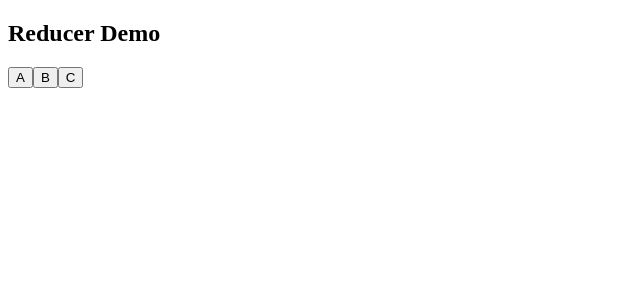
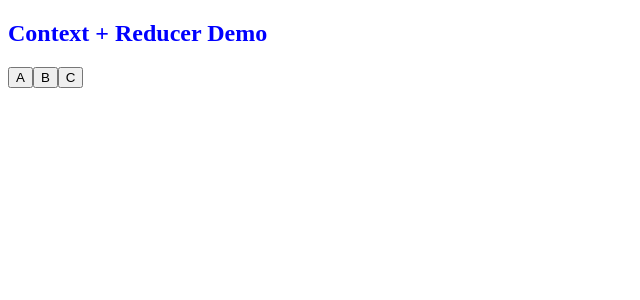
Before and after one commit to WeiHaoEric/react_30days, a React (Create React App) app in the folder my-app/: page / in a window 1280 px wide. Shown: the top 300 px of the page, without its empty margins (0-640 px from the left). Built offline with nearby package versions, Linux system fonts and the light colour scheme.

Commit message:
day14: context+useReducer demo

```diff
--- /dev/null
+++ b/my-app/src/components/ReducerExample2/Buttons.js
@@ -0,0 +1,20 @@
+import React, {useContext} from 'react';
+import {contextStore} from "./ShowDiffText";
+
+
+export default function Buttons() {
+    const {reducer} = useContext(contextStore);
+    const state = reducer[0];
+    const dispatch = reducer[1];
+
+
+    return (
+        <>
+          <div>
+            <button onClick={() => dispatch({type:"A"})}>A</button>
+            <button onClick={() => dispatch({type:"B"})}>B</button>
+            <button onClick={() => dispatch({type:"C"})}>C</button>
+          </div>
+        </>
+      );
+}
--- /dev/null
+++ b/my-app/src/components/ReducerExample2/Reducers.js
@@ -0,0 +1,13 @@
+// 建立reducer func
+export default function myReducer(state, action) {
+  switch (action.type) {
+    case "A":
+      return "Hello A";
+    case "B":
+      return "Hello B";
+    case "C":
+      return "Hello C";
+    default:
+      return state;
+  }
+}
--- /dev/null
+++ b/my-app/src/components/ReducerExample2/ShowDiffText.js
@@ -0,0 +1,17 @@
+import React, { useReducer, createContext } from "react";
+import Buttons from "./Buttons";
+import myReducer from "./Reducers";
+
+export const contextStore = createContext();
+
+export default function ShowDiffText() {
+  const aReducer = useReducer(myReducer, "Context + Reducer Demo"); //宣告 useReducer
+  const state = aReducer[0];
+
+  return (
+    <contextStore.Provider value={{reducer:aReducer}}>
+      <h2 style={{color:"blue"}}>{state}</h2>
+     <Buttons/>
+     </contextStore.Provider>
+  );
+}
--- a/my-app/src/index.js
+++ b/my-app/src/index.js
@@ -1,6 +1,6 @@
 import React from 'react';
 import ReactDOM from 'react-dom';
-import ShowDiffText from "./components/ReducerExample/ShowDiffText";
+import ShowDiffText from "./components/ReducerExample2/ShowDiffText"; //<--只要改這行的路徑
 
 ReactDOM.render(
   <ShowDiffText/>,
```
